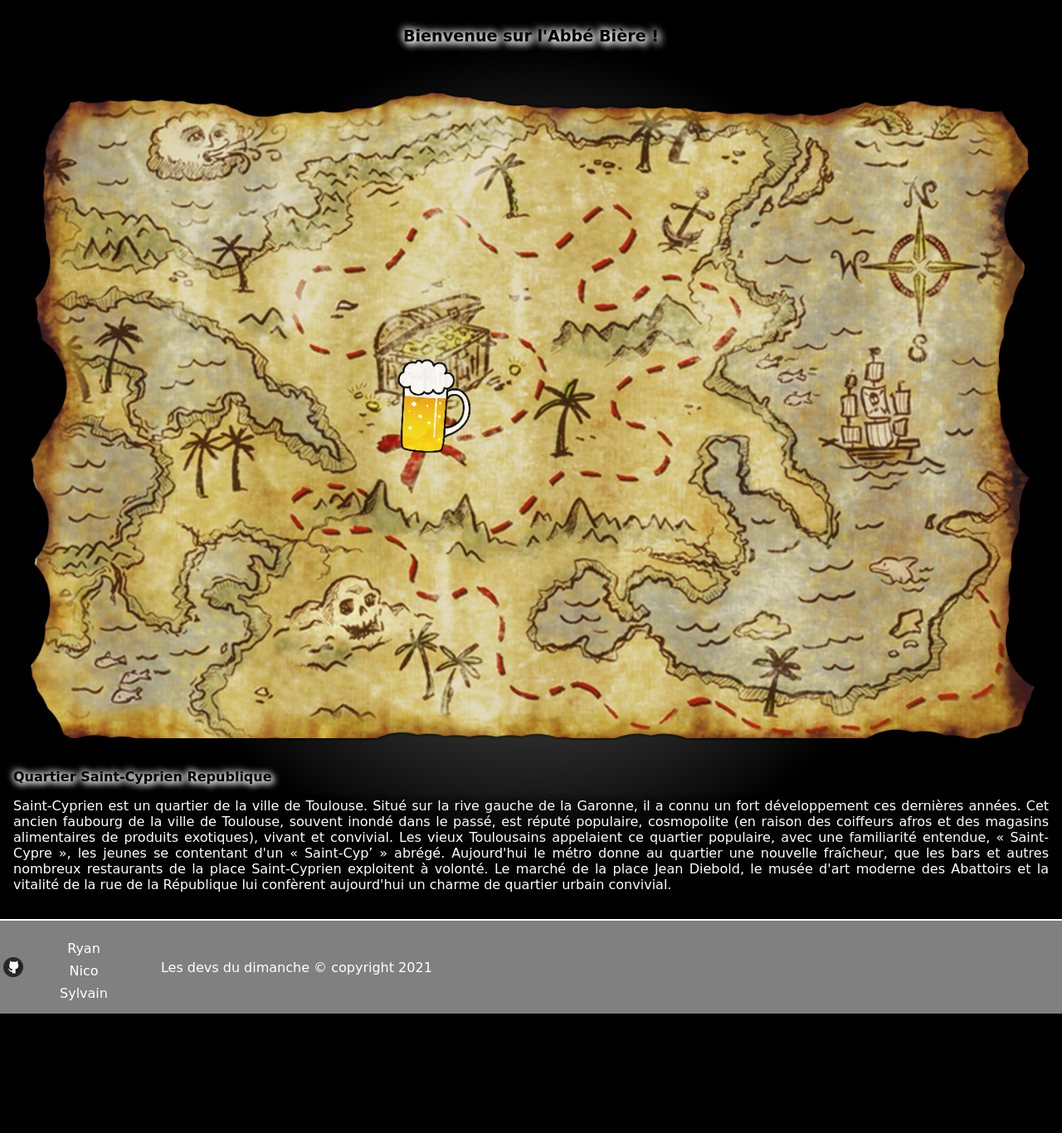
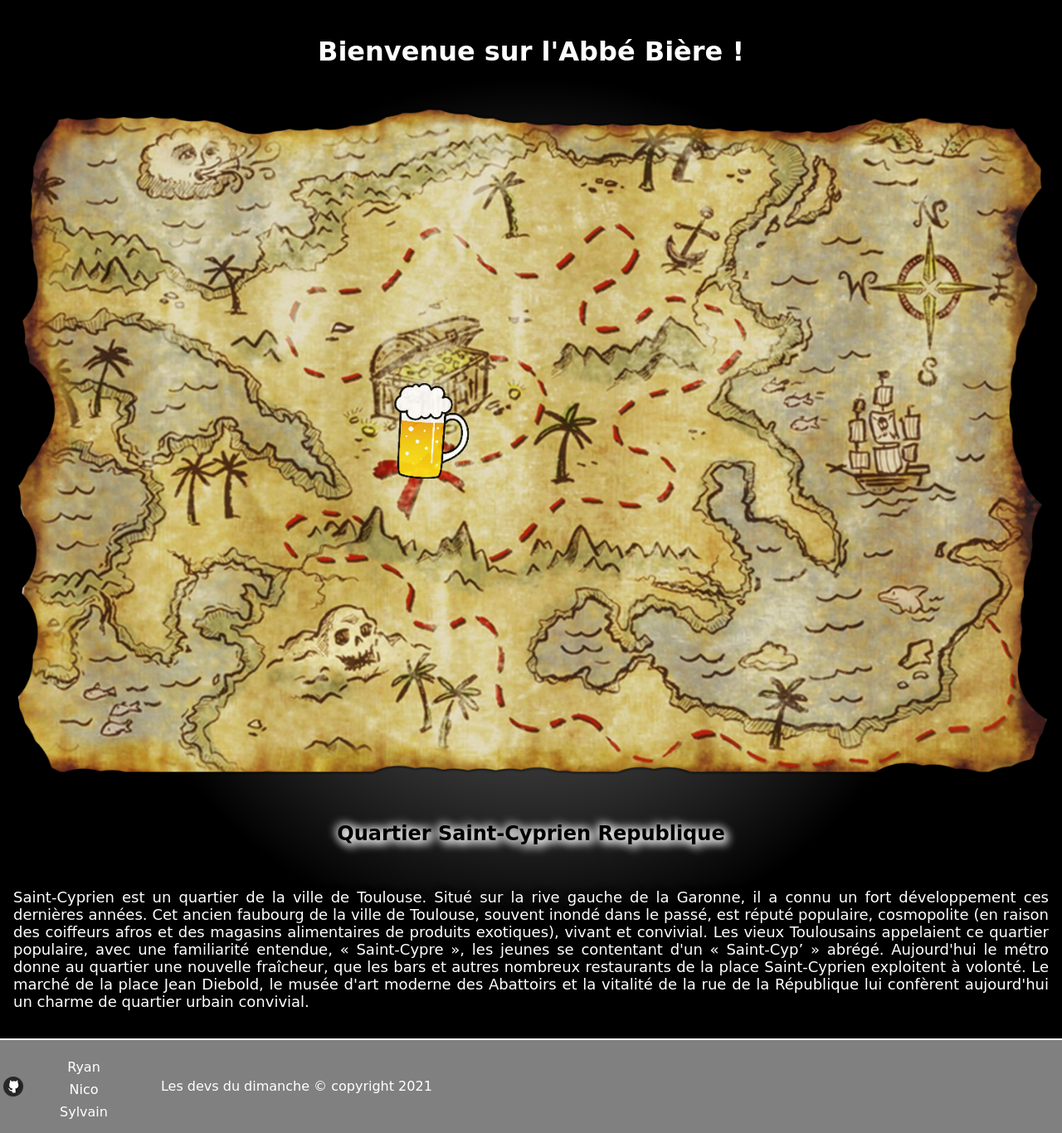
Before and after one commit to nicopierresanchez/l-abb-bi-re, a PHP site: page / in a window 1280 px wide. Shown: the part 82-1448 px from the top of the page at 83% size. Before the commit the page ends 1304 px from the top, so only its background shows below. Run offline with PHP 8.4, Linux system fonts and the light colour scheme.

Commit message:
pas de message

```diff
--- a/index.html
+++ b/index.html
@@ -14,8 +14,8 @@
         <label for="toggle">☰</label>
         <input type="checkbox" id="toggle">
         <ul class="burger_menu">
-            <li><a href="home" >Accueil</a></li>
-            <li><a href="Boire" >Où boire</a></li>
+            <li><a href="index.html" >Accueil</a></li>
+            <li><a href="search.html" >Où boire</a></li>
             <li><a href="DSA" >Donner Votre Avis!</a></li>
         </ul>
        </nav>
--- a/style.css
+++ b/style.css
@@ -101,12 +101,10 @@
     }
     #welcome {
         display: flex;
-        font-size: medium;
+        font-size: large;
         justify-content: center;
         text-align: center;
-
         color: white;
-        font-size: 0.8rem;
 
     }
 
@@ -115,22 +113,27 @@
         max-width: -moz-fit-content;
     }
 
-    #presentation {
+    #presentation h2{
         color: black;
         padding: 1rem;
         text-shadow: 0.2em 0.2em 0.5em white, -0.1em -0.1em 0.5em white, 0.1em 0.1em 0.5em white;
+        font-size: x-large;
+        text-align: center;
 
     }
     #presentation p{
         text-align:justify;
+        padding: 1rem;
         text-shadow: 0.1em 0.1em 0.5em #000, -0.1em -0.1em 0.5em #000;
         color: white;
+        font-size: large;
 
     }
     h1 {
-        color: black;
+        color: white;
         padding: 1rem;
-        text-shadow: 0.2em 0.2em 0.5em white, -0.1em -0.1em 0.5em white, 0.1em 0.1em 0.5em white;    }
+        font-size: xx-large;
+}
     h2{
         font-size: 1rem;
     }
```
